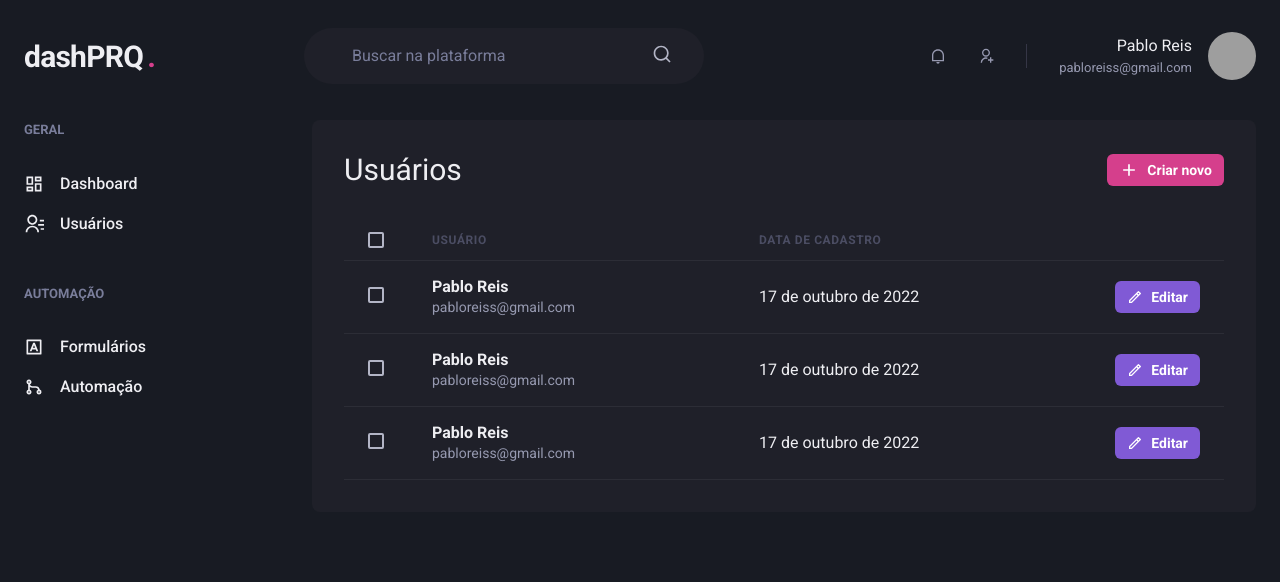
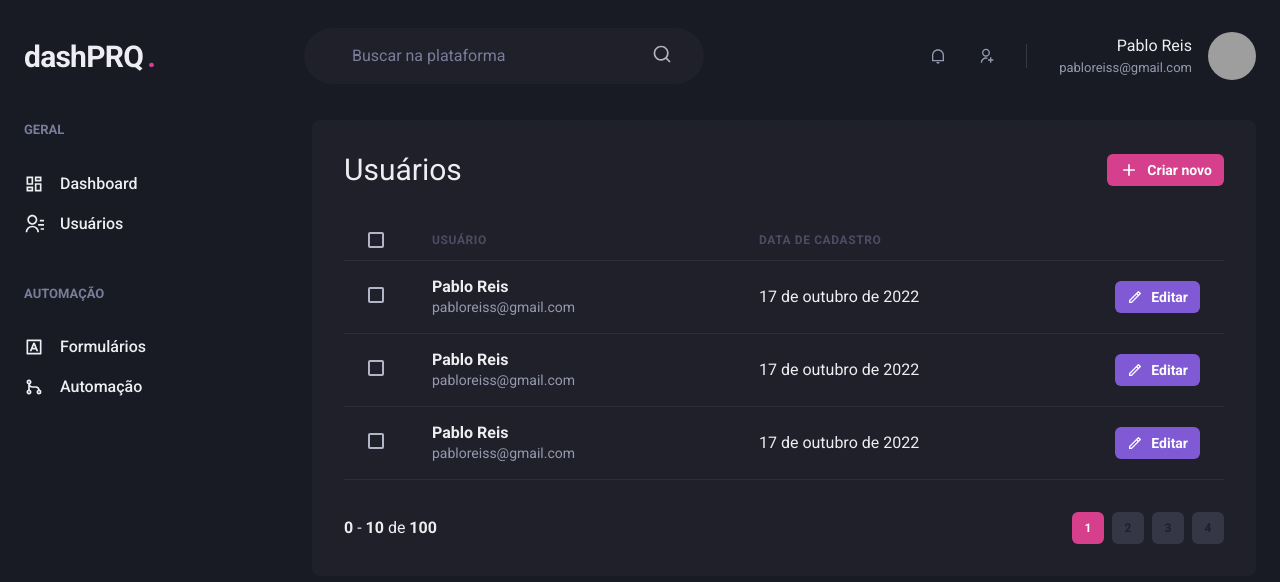
Before and after one commit to pabloreis/prq-dashboard, a Next.js app: page /users in a window 1280 px wide. Shown: the top 582 px of the page. Built offline with nearby package versions, Linux system fonts and the light colour scheme; grey boxes are pictures that could not be loaded.

Commit message:
chore: add Pagination comp to Users view

```diff
--- a/src/pages/users/index.tsx
+++ b/src/pages/users/index.tsx
@@ -16,6 +16,7 @@
 import { RiAddLine, RiPencilLine } from 'react-icons/ri';
 
 import Header from '../../components/Header';
+import Pagination from '../../components/Pagination';
 import Sidebar from '../../components/Sidebar';
 
 export default function UserList() {
@@ -132,6 +133,8 @@
               </Tr>
             </Tbody>
           </Table>
+
+          <Pagination />
         </Box>
       </Flex>
     </Box>
```
